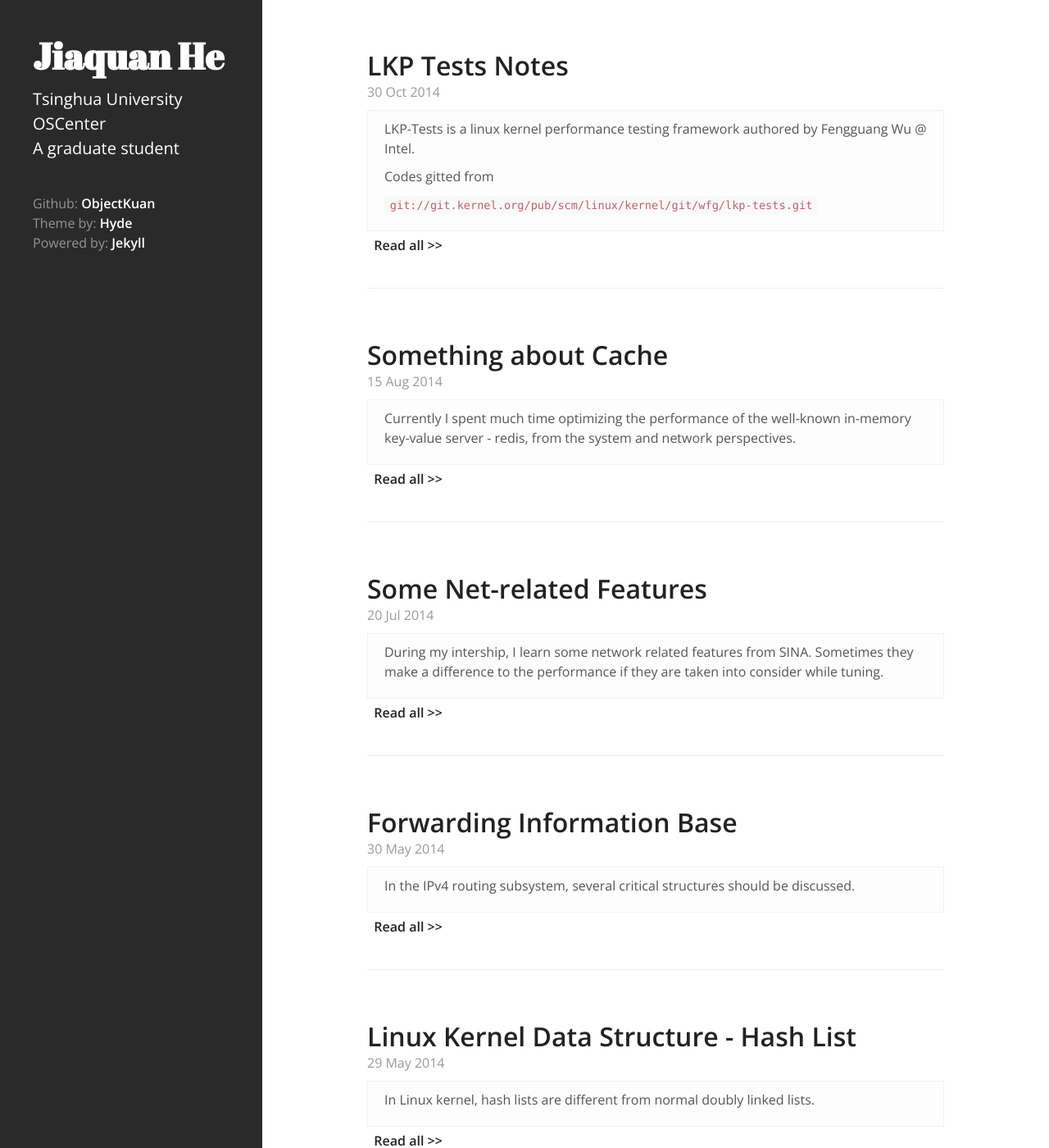
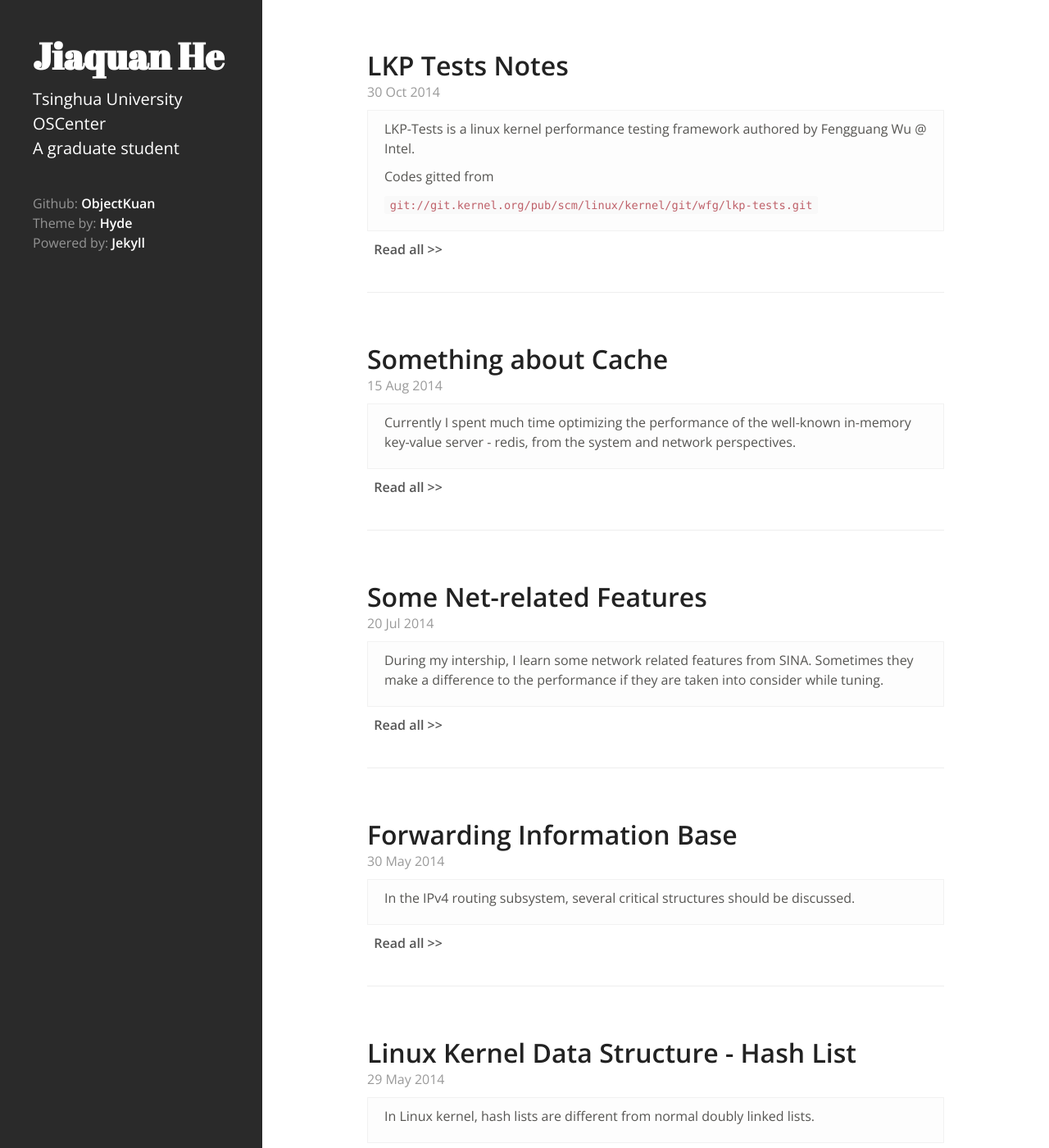
Before and after one commit to objectkuan/objectkuan.github.io, a Jekyll site: the page built from index.html, in a window 1280 px wide and 1400 px high. Shown: the whole window at 82% size. Built offline with Jekyll 4.4.1, drawn with Linux system fonts in a browser that asks for light colours; Markdown is read by kramdown in place of the engine named in the settings; the list of posts is cut into pages by our own code.

Commit message:
Fix styles

```diff
--- a/public/css/hyde.css
+++ b/public/css/hyde.css
@@ -328,8 +328,10 @@ a:focus {
   border: 1px solid #F2F2F2;
 }
 .posts .post .read-all {
-  color: #232220;
-  margin-top: 5px;
+  margin-top: 10px;
+}
+.posts .post .read-all a {
+  color: #555555;
 }
 
 /* Single post */
```
